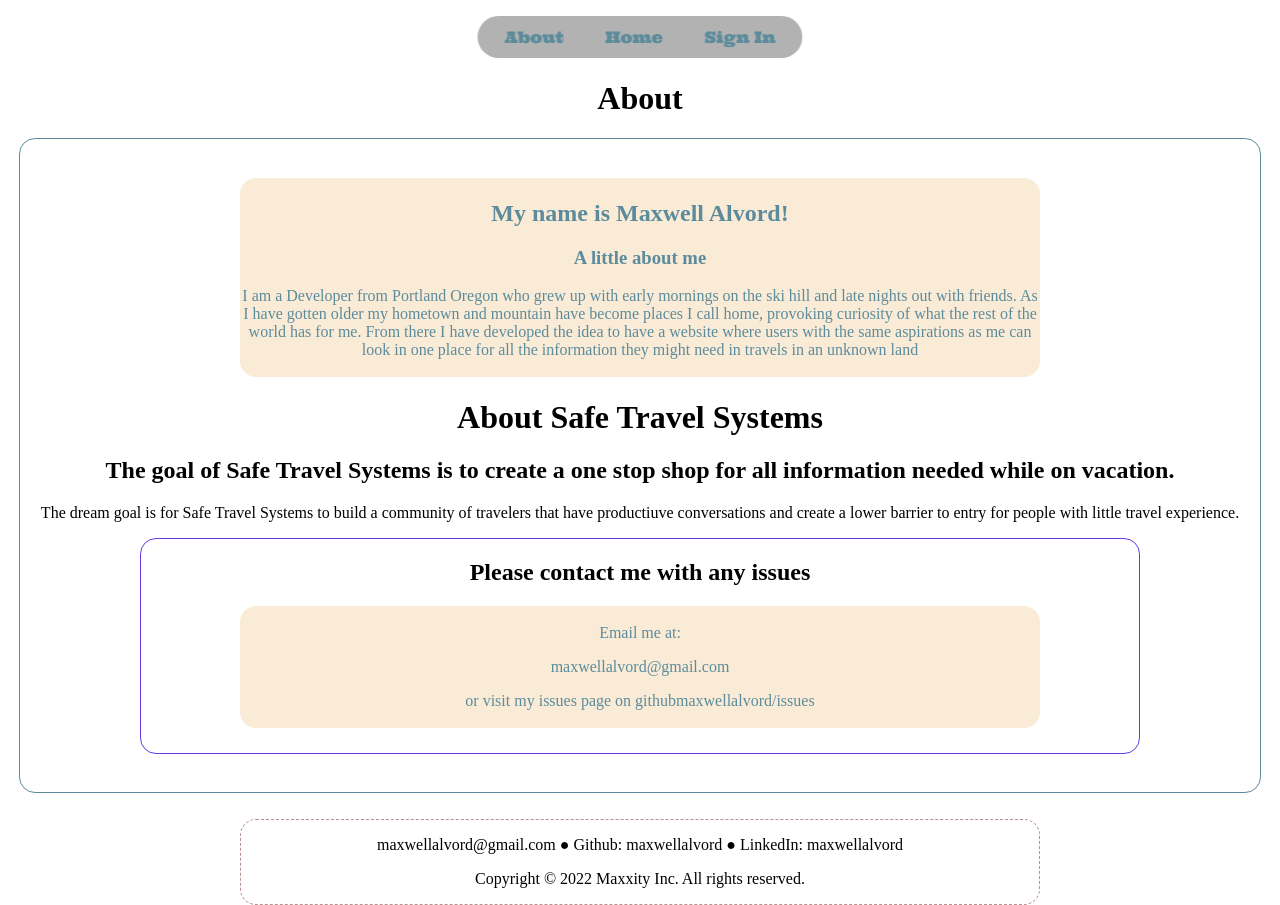
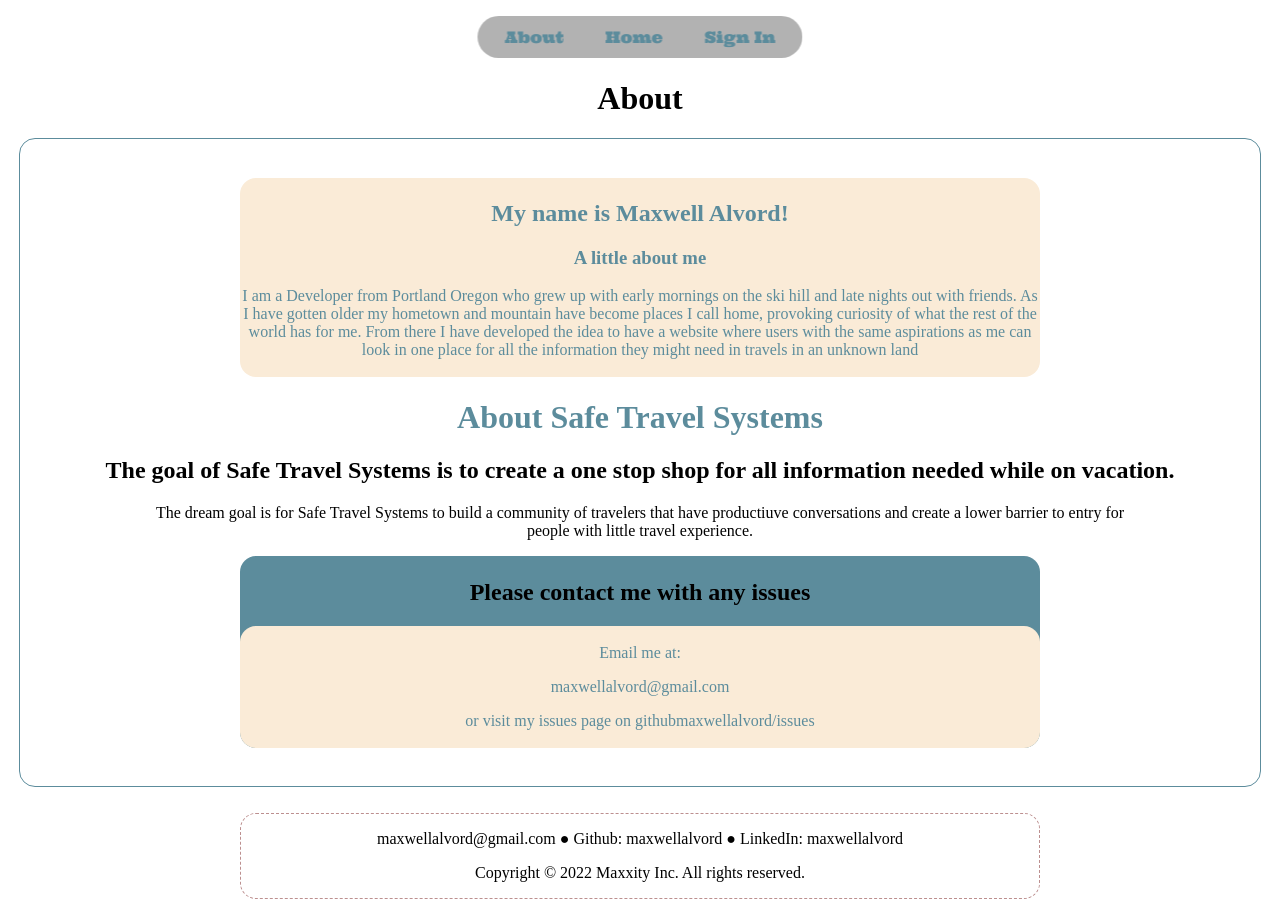
Before and after one commit to maxwellalvord/Safe-Travel-Systems, a Next.js app: page /about in a window 1280 px wide. Built offline with nearby package versions, Linux system fonts and the light colour scheme; a web font is replaced by a local one.

Commit message:
add styling to about page

```diff
--- a/styles/about.css
+++ b/styles/about.css
@@ -20,10 +20,10 @@
 
 .contactTitle {
   text-align: center;
-  border: 1px solid #6239E2;
-  width: 1000px;
+  width: 800px;
   margin: auto;
-  padding-bottom: 2%;
+  padding-top: .25%;
+  background-color: #5c8c9c;
   border-radius: 1rem;
 }
 
@@ -41,3 +41,12 @@
   text-align: center;
   margin-top: 5rem;
 }
+
+.aboutTitle {
+  color: #5c8c9c;
+}
+
+.goalText {
+  width: 1000px;
+  margin: auto;
+}
```
